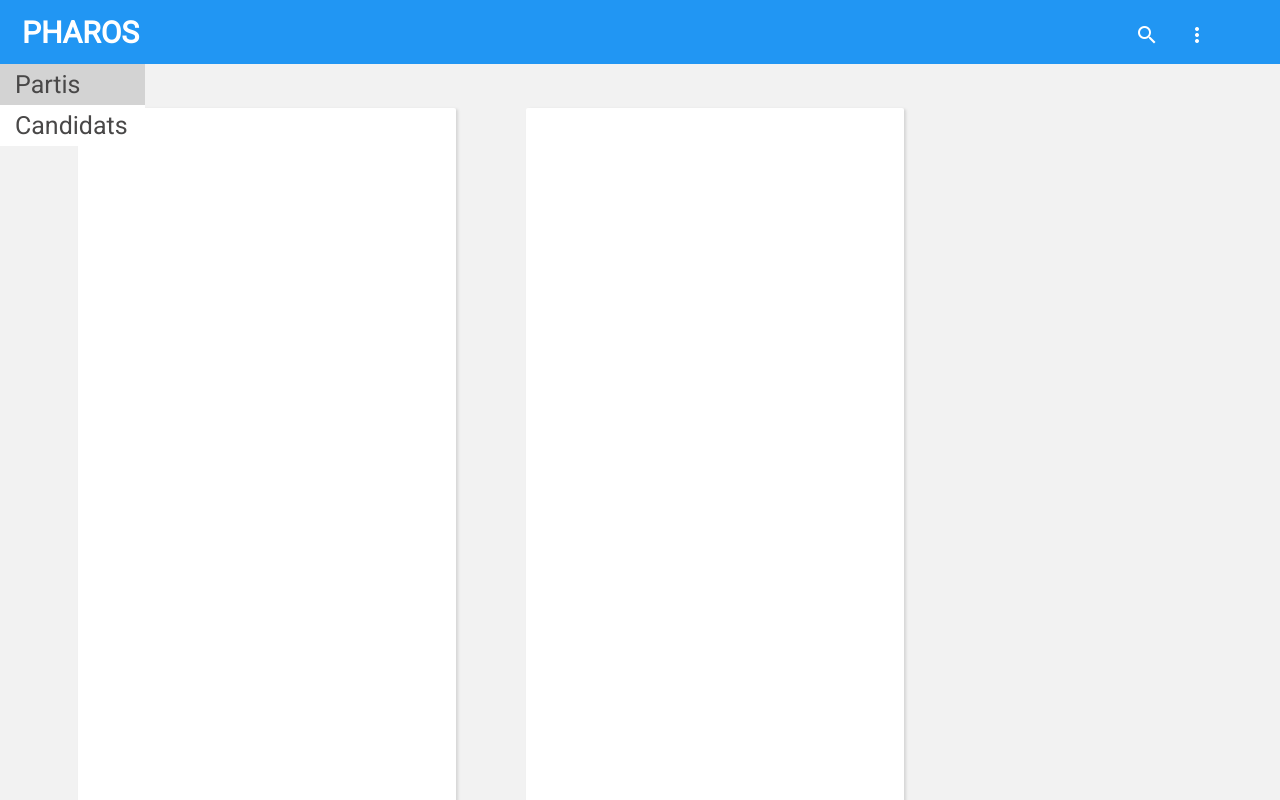
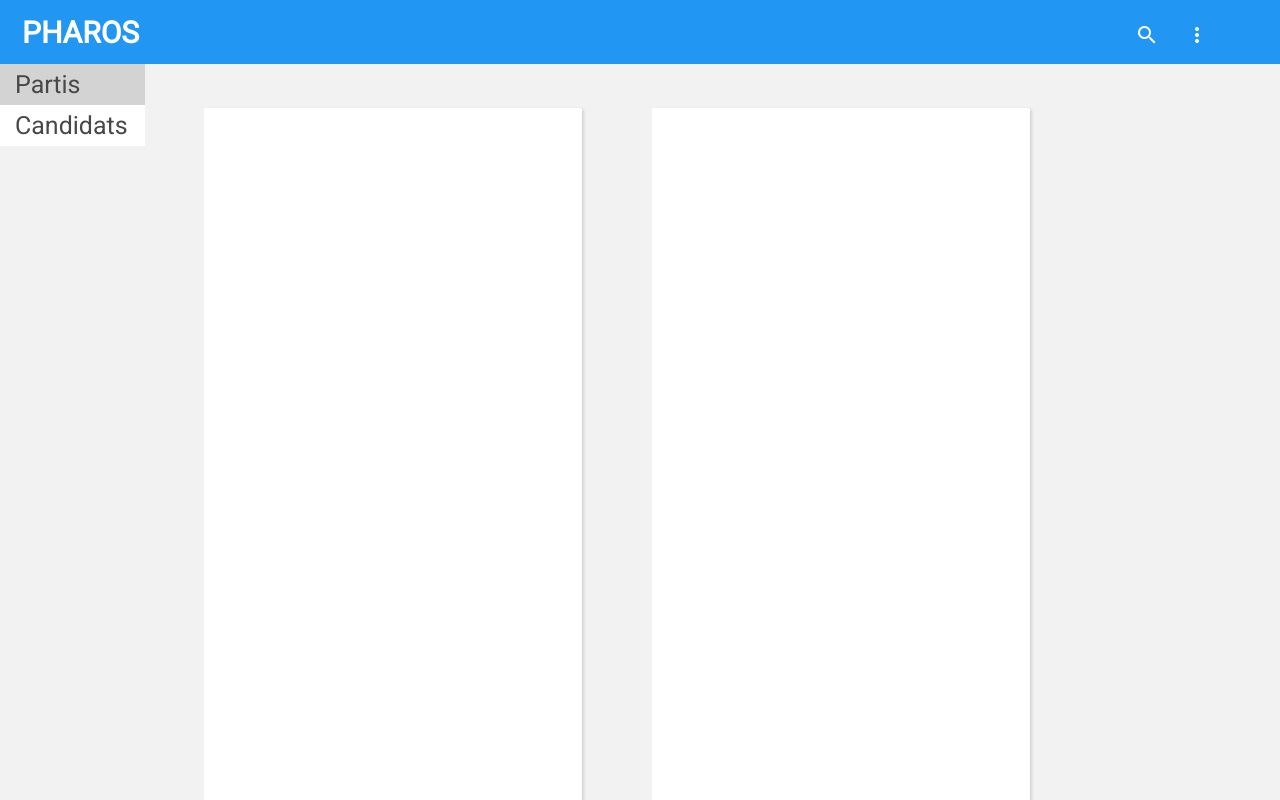
Before and after one commit to yahamh/TP42420, a plain HTML site: page index.html in a window 1280 px wide. Shown: the top 800 px of the page. Drawn offline with Linux system fonts and the light colour scheme; no server answers.

Commit message:
Modification apparence page index.html

```diff
--- a/index.css
+++ b/index.css
@@ -78,6 +78,8 @@ html {
     display:flex;
     flex-wrap: wrap;
     width: 80%;
+    margin-left: 10%;
+
 }
 
 .material-icons.md-18 {
```
